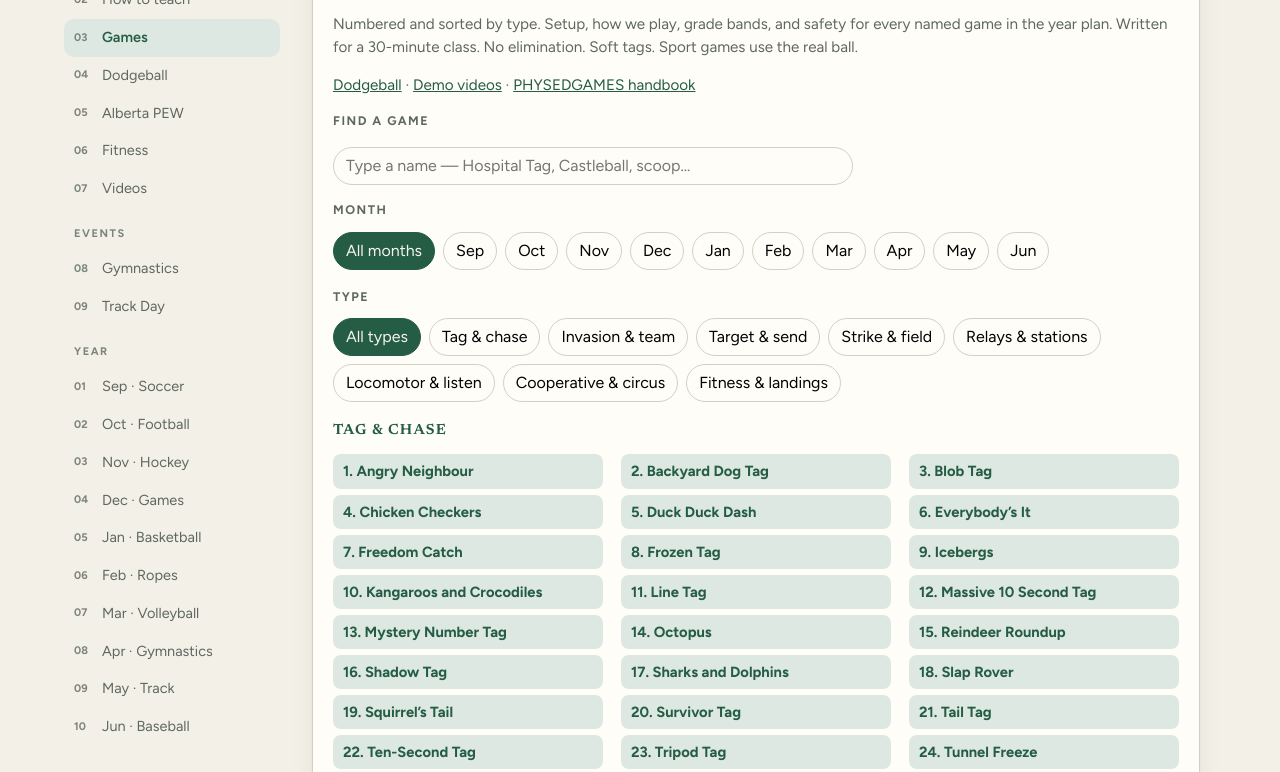
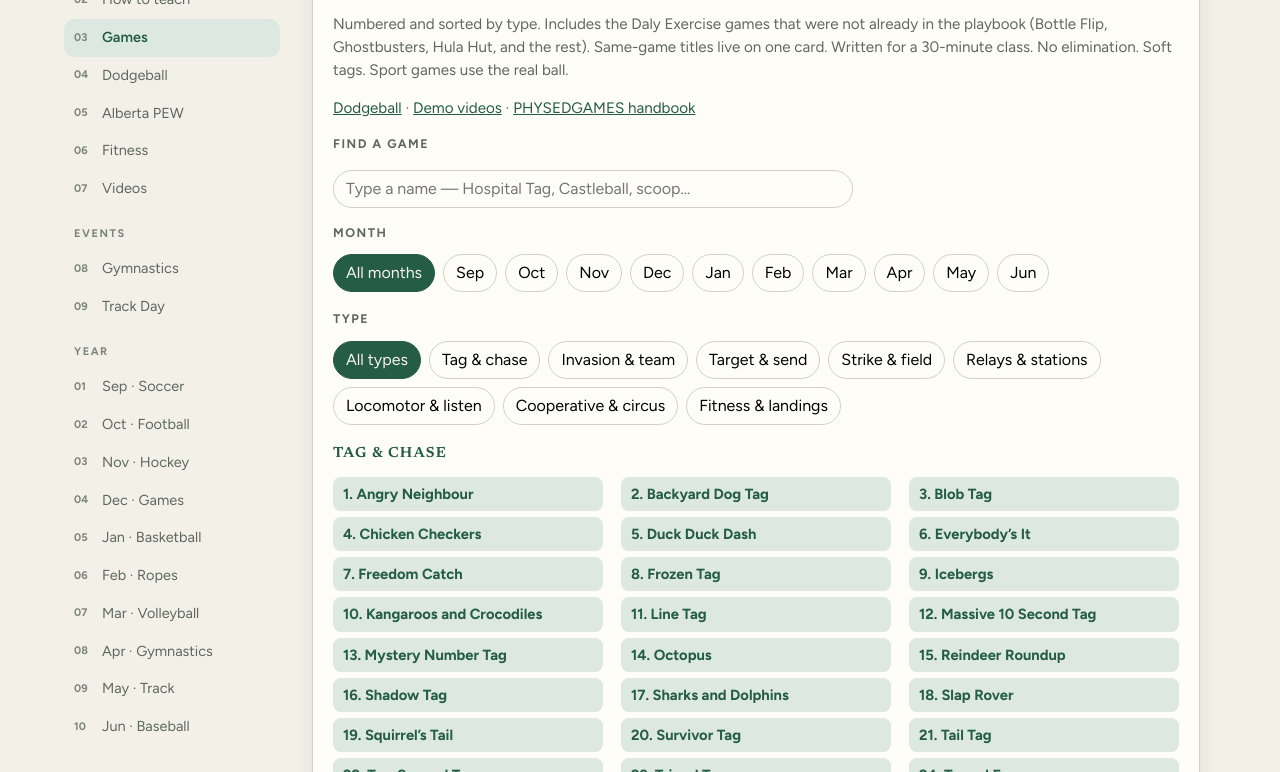
Before and after one commit to scaemrfung/pe-playbook, a plain HTML site: page games.html in a window 1280 px wide. Shown: the part 164-936 px from the top of the page. Drawn offline with Linux system fonts and the light colour scheme; a script that the page names is missing.

Commit message:
Note Daly Exercise games on the Big-group games page

```diff
--- a/games.html
+++ b/games.html
@@ -37,7 +37,7 @@
   <main class="wrap" style="padding: 28px 0 40px">
     <div class="panel">
       <h1 style="margin-top:0;color:var(--navy)">Big-group games</h1>
-      <p class="meta">Numbered and sorted by type. Setup, how we play, grade bands, and safety for every named game in the year plan. Written for a 30-minute class. No elimination. Soft tags. Sport games use the real ball.</p>
+      <p class="meta">Numbered and sorted by type. Includes the Daly Exercise games that were not already in the playbook (Bottle Flip, Ghostbusters, Hula Hut, and the rest). Same-game titles live on one card. Written for a 30-minute class. No elimination. Soft tags. Sport games use the real ball.</p>
       <p class="meta" style="margin-top:8px"><a href="dodgeball.html">Dodgeball</a> · <a href="videos.html">Demo videos</a> · <a href="large-group-pe-games.html">PHYSEDGAMES handbook</a></p>
       <label class="meta" for="q" style="display:block;margin:14px 0 6px;text-transform:uppercase;letter-spacing:.12em;font-size:.78rem;font-weight:700">Find a game</label>
       <p><input class="search" id="q" type="search" placeholder="Type a name — Hospital Tag, Castleball, scoop…" autofocus style="width:min(520px,100%)" /></p>
```
